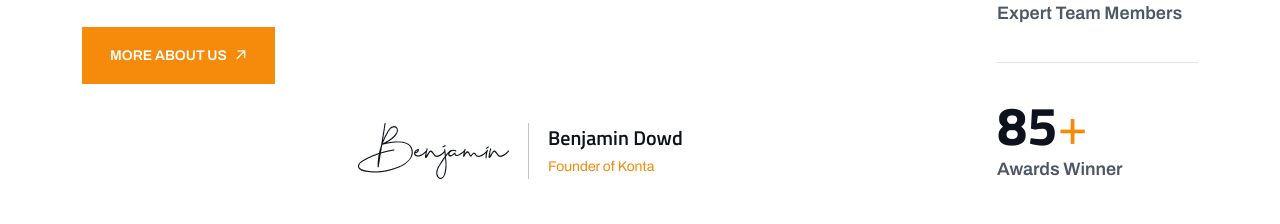
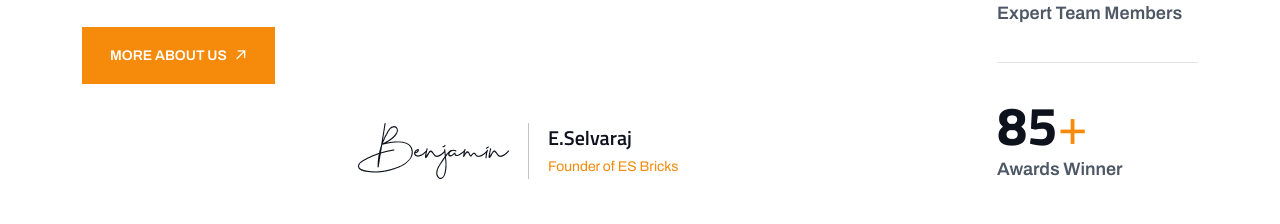
Before and after one commit to balasankari-nearlook/ES-Bricks, a plain HTML site: page index.html in a window 1280 px wide. Shown: the part 2240-2464 px from the top of the page. Drawn offline with Linux system fonts and the light colour scheme; animation ran at ten frames a second.

Commit message:
image changes

```diff
--- a/index.html
+++ b/index.html
@@ -331,7 +331,7 @@
                         <div class="about-signature">
                             <div class="signature"><img src="assets/img/normal/signature.png" alt="signature"></div>
                             <div class="content">
-                                <h6 class="name">Benjamin Dowd</h6><span class="desig">Founder of Konta</span>
+                                <h6 class="name">E.Selvaraj</h6><span class="desig">Founder of ES Bricks</span>
                             </div>
                         </div>
                     </div>
```
